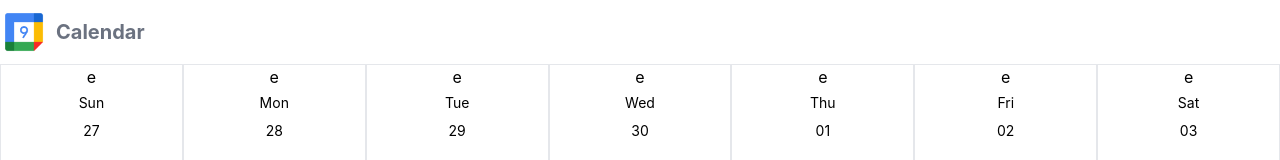
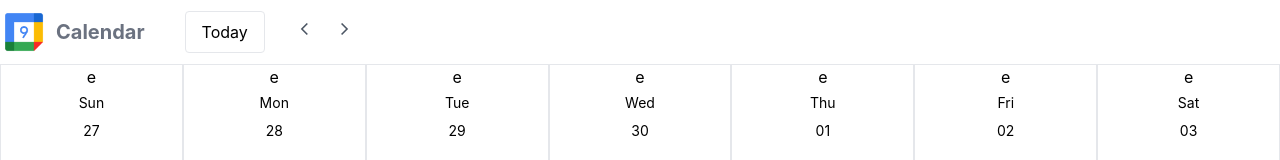
Before and after one commit to Siful-Bappy/Google-Calendar-Project, a React (Create React App) app: page / in a window 1280 px wide. Shown: the top 160 px of the page. Built offline with nearby package versions, Linux system fonts and the light colour scheme.

Commit message:
useContext api for gloabl is provide here

```diff
--- a/public/index.html
+++ b/public/index.html
@@ -32,7 +32,8 @@
       work correctly both with client-side routing and a non-root public URL.
       Learn how to configure a non-root public URL by running `npm run build`.
     -->
-    <title>React App</title>
+    <title>Calendar Project</title>
+    <link rel="stylesheet" href="https://fonts.googleapis.com/css2?family=Material+Symbols+Outlined:opsz,wght,FILL,GRAD@20..48,100..700,0..1,-50..200" />
   </head>
   <body>
     <noscript>You need to enable JavaScript to run this app.</noscript>
--- a/src/App.js
+++ b/src/App.js
@@ -5,7 +5,6 @@ import CalendarHeader from "./components/CalendarHeader";
 import Sidebar from "./components/Sidebar";
 import Month from "./components/Month";
 import { useState } from "react";
-
 
 function App() {
   // console.table(getMonth());
--- /dev/null
+++ b/src/components/CalendarHeader.css
@@ -0,0 +1,7 @@
+.material-symbols-outlined {
+  font-variation-settings:
+  'FILL' 0,
+  'wght' 400,
+  'GRAD' 0,
+  'opsz' 48
+}
--- a/src/components/CalendarHeader.js
+++ b/src/components/CalendarHeader.js
@@ -1,13 +1,22 @@
-import React from 'react';
-import logo from "../assets/logo.png"
+import React from "react";
+import logo from "../assets/logo.png";
+import "./CalendarHeader.css"
 
 const CalendarHeader = () => {
-    return (
-        <div className='px-x py-2 flex items-center'>
-            <img src={logo} alt="Calendar"className='mr-2 w-12 h-12' />
-            <h1 className='mr-10 text-xl text-gray-500 font-bold'>Calendar</h1>
-        </div>
-    );
+
+  return (
+    <div className="px-x py-2 flex items-center">
+      <img src={logo} alt="Calendar" className="mr-2 w-12 h-12" />
+      <h1 className="mr-10 text-xl text-gray-500 font-bold">Calendar</h1>
+      <button className="border rounded py-2 px-4 mr-5">Today</button>
+      <button>
+        <span className="material-symbols-outlined cursor-pointer text-gray-600 mx-2 ">chevron_left</span>
+      </button>
+      <button>
+        <span className="material-symbols-outlined cursor-pointer text-gray-600 mx-2">chevron_right</span>
+      </button>
+    </div>
+  );
 };
 
 export default CalendarHeader;
--- /dev/null
+++ b/src/context/ContextWrapper.js
@@ -0,0 +1,16 @@
+import React, { useState } from 'react';
+import GlobalContext from './GlobalContext';
+import dayjs from 'dayjs';
+
+const ContextWrapper = (props) => {
+    const [monthIndex, setMonthIndex] = useState(dayjs().month());
+    return (
+        <GlobalContext.Provider value={{monthIndex, setMonthIndex}}>
+            {props.children}
+        </GlobalContext.Provider>
+    );
+};
+
+
+
+export default ContextWrapper;
--- /dev/null
+++ b/src/context/GlobalContext.js
@@ -0,0 +1,10 @@
+import React from 'react';
+
+const GlobalContext = React.createContext({
+    monthIndex: 0,
+    setMonthIndex: (index) => {
+
+    }
+})
+
+export default GlobalContext;
--- a/src/util.js
+++ b/src/util.js
@@ -14,4 +14,6 @@ function getMonth(month = dayjs().month()) {
     return dayMatrix;
 }
 
+// console.log(dayjs().month())
+
 export default getMonth;
```
